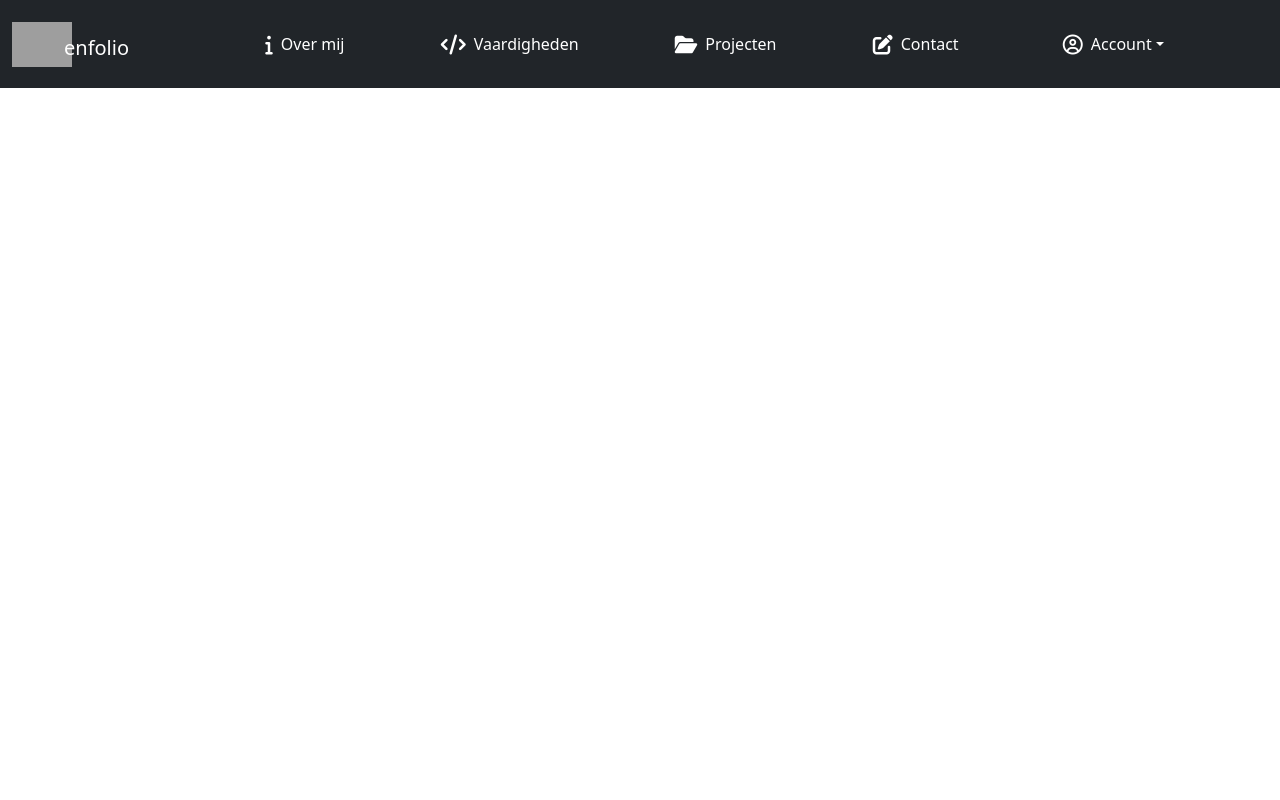
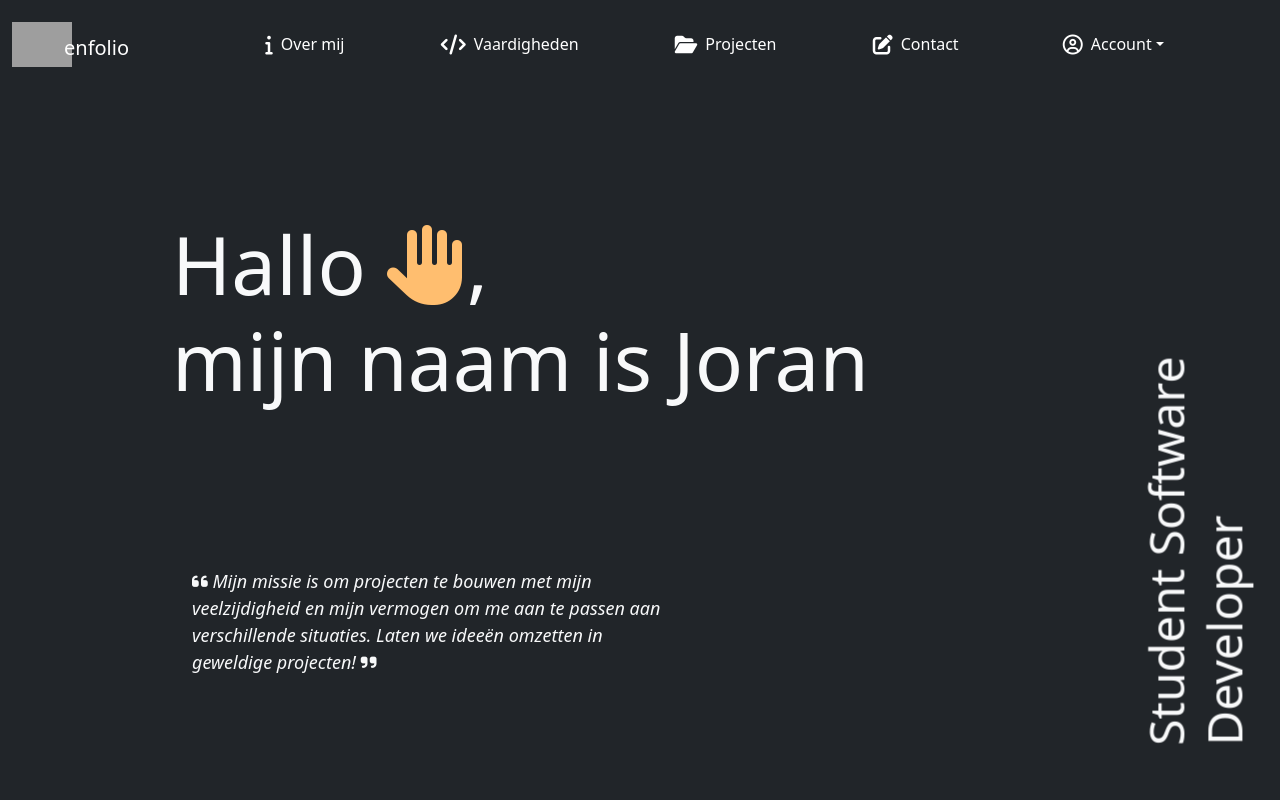
Before and after one commit to jrpen/penfolio, a PHP site: page / in a window 1280 px wide. Run offline with PHP 8.4, Linux system fonts and the light colour scheme; some libraries are stand-ins or nearby versions; grey boxes are pictures that could not be loaded.

Commit message:
Created a main page

```diff
--- /dev/null
+++ b/components/main/main.css
@@ -0,0 +1,53 @@
+@media only screen and (max-width: 1000px) {
+    .mycss-title {
+        width: 100%;
+        margin-left: -7em;
+        margin-top: -4em;
+    }
+
+    .mycss-quote {
+        margin-left: -7em;
+        margin-top: -7em;
+        width: 110%;
+    }
+
+    .mycss-underTitleText {
+        margin-top: 1em;
+        margin-left: -0.2em;
+    }
+}
+
+@media only screen and (min-width: 1850px) {
+    .mycss-underTitleText {
+        margin-left: 2em;
+    }
+}
+
+body {
+    background-color: #212529;
+}
+
+.mycss-gridRow {
+    height: 44em;
+}
+
+.mycss-title {
+    padding-left: 10em;
+    padding-top: 8em;
+    height: 30em;
+}
+
+.mycss-quote {
+    padding-left: 10em;
+    font-size:large;
+}
+
+.mycss-underTitleText {
+    display: flex;
+    flex-wrap: nowrap;
+    width: 12em;
+    position: relative;
+    right: 5.8em;
+    top: 6.5em;
+    transform: rotate(270deg);
+}
--- /dev/null
+++ b/components/main/main.php
@@ -0,0 +1,31 @@
+<!DOCTYPE html>
+<html lang="nl">
+<body>
+    <main class="container-fluid">
+        <div class="row mycss-gridRow">
+            <div class="col-11 column">
+                <div class="col-12 mycss-title">
+                    <h1 class="display-1 text-light">
+                        Hallo
+                        <i class="fa-solid fa-hand fa-shake" style="color: #ffbe6f;"></i>,
+                        <br>
+                        mijn naam is
+                        <span>Joran</span>
+                    </h1>
+                </div>
+                <div class="col-md-7 col-sm-12 mycss-quote">
+                <p class="text-light fst-italic">
+                <i class="fa-solid fa-quote-left"></i>
+                    Mijn missie is om projecten te bouwen met mijn veelzijdigheid en mijn vermogen om me aan te passen aan verschillende situaties.
+                    Laten we ideeën omzetten in geweldige projecten!
+                    <i class="fa-solid fa-quote-right"></i>
+                </p>
+            </div>
+            </div>
+            <div class="col-1">
+                    <h1 class="display-5 text-light mycss-underTitleText">Student Software Developer</h1>
+            </div>
+        </div>
+    </main>
+</body>
+</html>
--- a/components/navbar/navbar.php
+++ b/components/navbar/navbar.php
@@ -1,7 +1,7 @@
 <!DOCTYPE html>
 <html lang="nl">
 <body>
-    <nav class="navbar navbar-expand-lg sticky-top bg-dark">
+    <nav class="navbar navbar-expand-lg bg-dark">
         <div class="container-fluid">
             <!-- Navbar brand -->
             <div class="d-flex align-items-center text-center">
--- a/index.php
+++ b/index.php
@@ -8,10 +8,14 @@
     <link rel="stylesheet" type="text/css" href="./bootstrap-5.3.2-dist/css/bootstrap.min.css" />
     <!-- Navbar CSS -->
     <link rel="stylesheet" type="text/css" href="./components/navbar/navbar.css" />
+    <!-- Main CSS -->
+    <link rel="stylesheet" type="text/css" href="./components/main/main.css" />
 </head>
 <body>
     <!-- Navbar -->
     <nav><?php include './components/navbar/navbar.php'; ?></nav>
+    <!-- Main -->
+    <main><?php include './components/main/main.php'; ?></main>
 
     <!-- Bootstrap JS -->
     <script type="text/javascript" src="../bootstrap-5.3.2-dist/js/bootstrap.bundle.min.js"></script>
```
